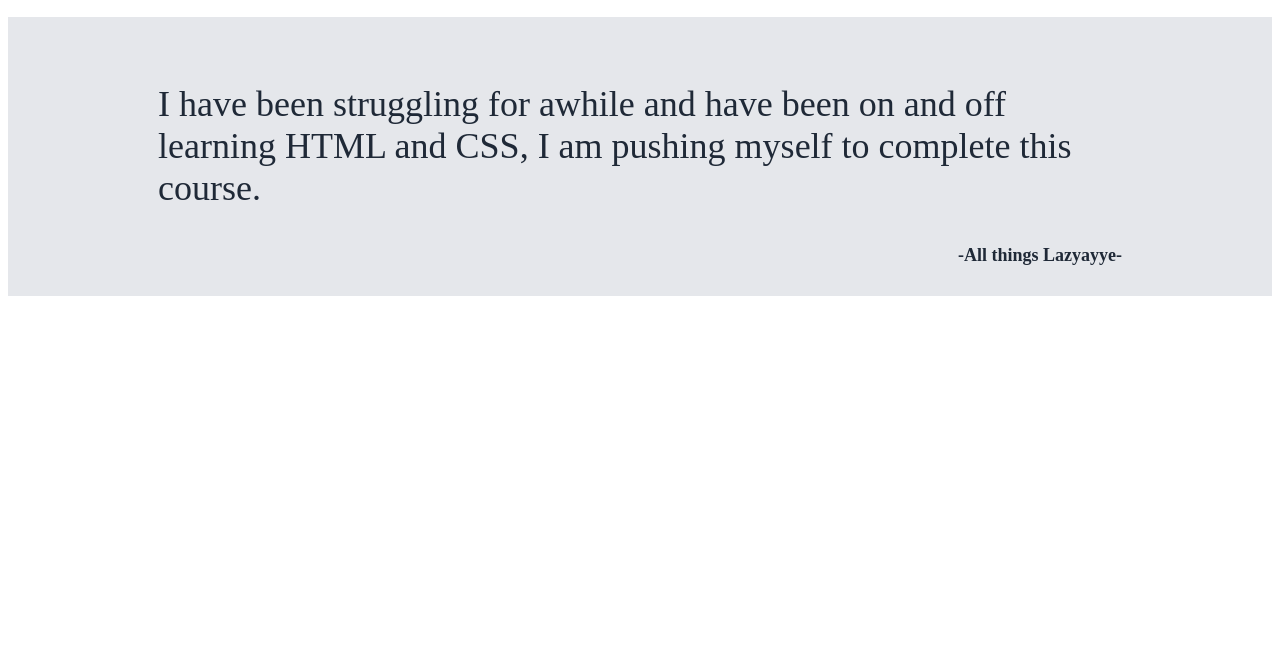
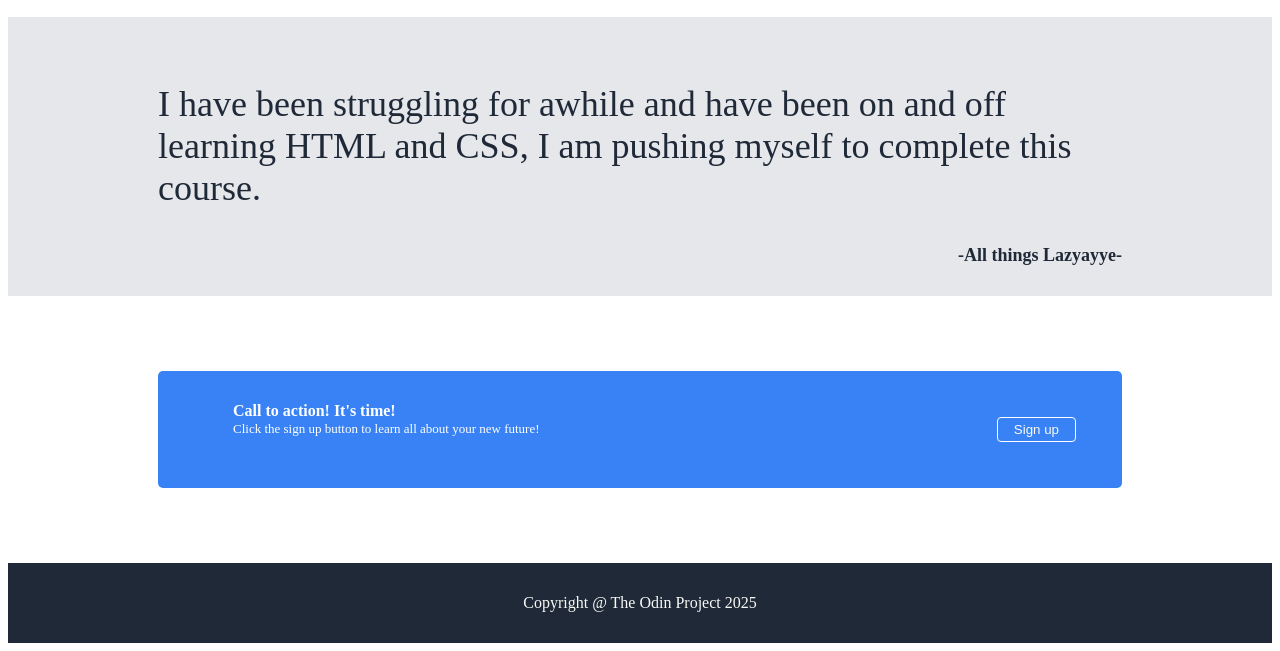
Before and after one commit to Lazyayye/project_landing_page_top, a plain HTML site: page index.html in a window 1280 px wide. Shown: the part 761-1412 px from the top of the page. Before the commit the page ends 1065 px from the top, so only its background shows below. Drawn offline with Linux system fonts and the light colour scheme.

Commit message:
added css/html to last portion, im satisfied.

```diff
--- a/index.html
+++ b/index.html
@@ -66,6 +66,17 @@
         <p>I have been struggling for awhile and have been on and off learning HTML and CSS, I am pushing myself to complete this course.</p>
         <span> -All things Lazyayye-</span>
     </div>
-    <div class="footer"></div>
+    <div class="call">
+        <div class="call-content">
+        <div class="call-text">
+            <p class="top-text">Call to action! It's time!</p>
+            <p class="bot-text">Click the sign up button to learn all about your new future!</p>
+        </div>
+        <button class="foot-signup"><a href="#">Sign up</a></button>
+        </div>
+    </div>
+    <div class="footer">
+        <p>Copyright @ The Odin Project 2025</p>
+    </div>
 </body>
 </html>
--- a/style.css
+++ b/style.css
@@ -82,3 +82,55 @@ span {
     font-size: 18px;
     font-weight: 600;
 }
+
+.call {
+    padding: 75px 150px;
+}
+
+.call-content {
+    display: flex;
+    justify-content: space-between;
+    background-color: #3882f6;
+    border-radius: 5px;
+}
+
+.call-text {
+    color: white;
+    padding-left: 75px;
+    padding-bottom: 15px;
+    padding-top: 15px;
+}
+
+
+
+.top-text {
+    margin-bottom: 1px;
+    font-weight: 600;
+}
+
+.bot-text {
+    margin-top: 1px;
+    font-size: small;
+}
+
+.footer {
+    background-color: #1f2937;
+    color: #f9faf8;
+    text-align: center;
+    padding: 15px;
+}
+
+.foot-signup {
+    background-color: #3882f6;
+    color: white;
+    border-radius: 4px;
+    padding: 4px 16px;
+    margin: 46px;
+    border: 1px solid;
+
+}
+
+a {
+    color: #f9faf8;
+    text-decoration: none;
+}
```
